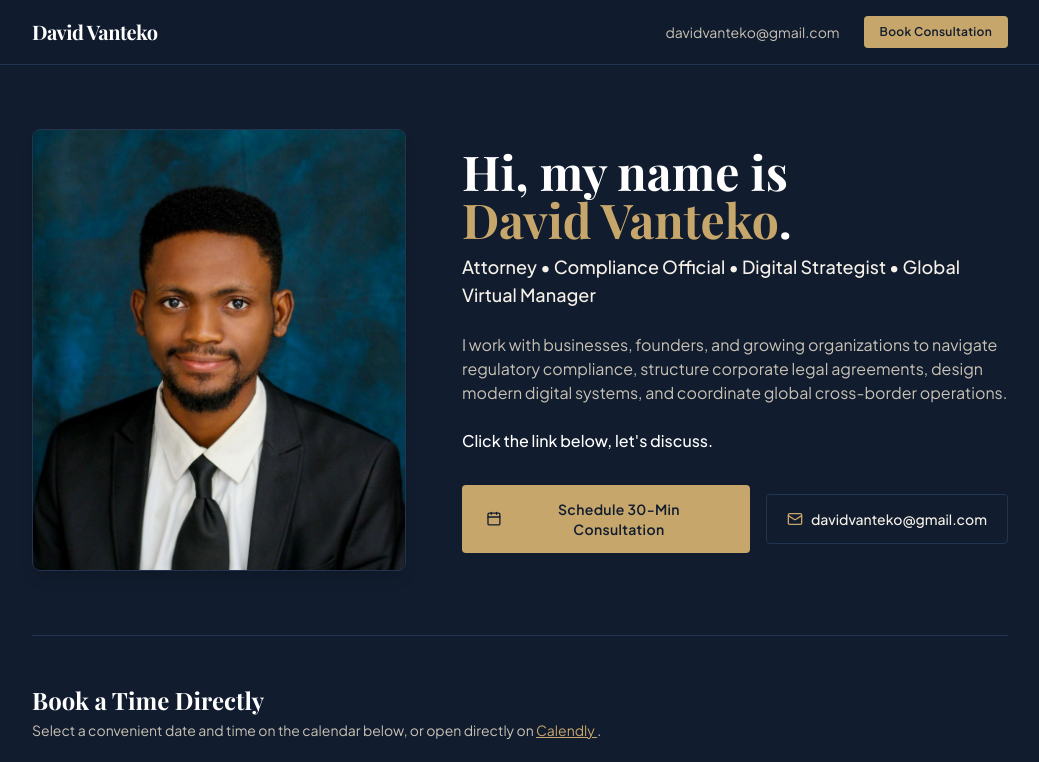
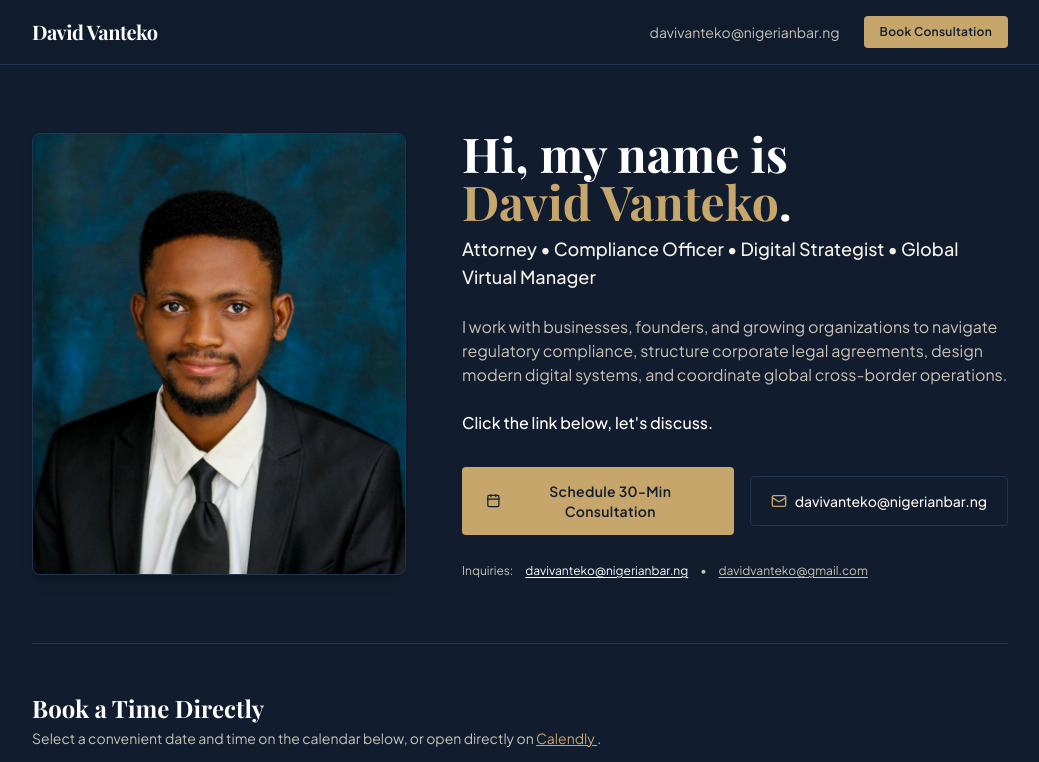
Before and after one commit to tiekomedia-alt/vantekoandassociatelandingpage, a plain HTML site: page index.html in a window 1280 px wide. Shown: the top 762 px of the page, without its empty margins (120-1159 px from the left). Drawn offline with nearby package versions, Linux system fonts and the light colour scheme; a script that the page names is missing; a web font is replaced by a local one.

Commit message:
fix: update title to Compliance Officer and add davivanteko@nigerianbar.ng email

```diff
--- a/index.html
+++ b/index.html
@@ -3,12 +3,12 @@
 <head>
   <meta charset="UTF-8">
   <meta name="viewport" content="width=device-width, initial-scale=1.0">
-  <title>David Vanteko | Attorney &bull; Compliance Official &bull; Digital Strategist &bull; Global Virtual Manager</title>
-  <meta name="description" content="Hi, my name is David Vanteko — Attorney, Compliance Official, Digital Strategist, and Global Virtual Manager. Book a consultation.">
+  <title>David Vanteko | Attorney &bull; Compliance Officer &bull; Digital Strategist &bull; Global Virtual Manager</title>
+  <meta name="description" content="Hi, my name is David Vanteko — Attorney, Compliance Officer, Digital Strategist, and Global Virtual Manager. Book a consultation.">
 
   <!-- Open Graph -->
   <meta property="og:title" content="David Vanteko">
-  <meta property="og:description" content="Attorney &bull; Compliance Official &bull; Digital Strategist &bull; Global Virtual Manager">
+  <meta property="og:description" content="Attorney &bull; Compliance Officer &bull; Digital Strategist &bull; Global Virtual Manager">
   <meta property="og:image" content="assets/images/david-vanteko.jpg">
   <meta property="og:type" content="website">
 
@@ -65,8 +65,8 @@
       </a>
 
       <div class="flex items-center space-x-4 sm:space-x-6 text-sm">
-        <a href="mailto:davidvanteko@gmail.com" class="text-[#c8c2b5] hover:text-[#C6A66B] transition hidden sm:inline-block text-xs sm:text-sm">
-          davidvanteko@gmail.com
+        <a href="mailto:davivanteko@nigerianbar.ng" class="text-[#c8c2b5] hover:text-[#C6A66B] transition hidden sm:inline-block text-xs sm:text-sm">
+          davivanteko@nigerianbar.ng
         </a>
         <a
           href="https://calendly.com/vantekoandassociates/30min"
@@ -108,7 +108,7 @@
           </h1>
 
           <p class="mt-2.5 text-sm sm:text-base lg:text-lg font-medium text-[#F6F2E9] leading-snug">
-            Attorney &bull; Compliance Official &bull; Digital Strategist &bull; Global Virtual Manager
+            Attorney &bull; Compliance Officer &bull; Digital Strategist &bull; Global Virtual Manager
           </p>
         </div>
 
@@ -133,12 +133,19 @@
           </a>
 
           <a
-            href="mailto:davidvanteko@gmail.com"
+            href="mailto:davivanteko@nigerianbar.ng"
             class="w-full sm:w-auto px-5 py-3.5 min-h-[48px] rounded border border-[#23344e] hover:border-[#C6A66B] text-[#F6F2E9] hover:text-white font-medium text-sm text-center transition flex items-center justify-center gap-2 active:scale-[0.98]"
           >
             <i data-lucide="mail" class="w-4 h-4 text-[#C6A66B]"></i>
-            <span>davidvanteko@gmail.com</span>
+            <span>davivanteko@nigerianbar.ng</span>
           </a>
+        </div>
+
+        <div class="text-xs text-[#c8c2b5] pt-1 flex items-center gap-3 flex-wrap">
+          <span>Inquiries:</span>
+          <a href="mailto:davivanteko@nigerianbar.ng" class="text-white hover:text-[#C6A66B] underline underline-offset-2">davivanteko@nigerianbar.ng</a>
+          <span>&bull;</span>
+          <a href="mailto:davidvanteko@gmail.com" class="text-[#c8c2b5] hover:text-[#C6A66B] underline underline-offset-2">davidvanteko@gmail.com</a>
         </div>
 
       </div>
@@ -178,7 +185,7 @@
         &copy; 2026 David Vanteko &bull; Vanteko &amp; Associates.
       </div>
       <div>
-        Attorney &bull; Compliance Official &bull; Digital Strategist &bull; Global Virtual Manager
+        Attorney &bull; Compliance Officer &bull; Digital Strategist &bull; Global Virtual Manager
       </div>
     </div>
   </footer>
```
Also changed, not shown: 1 other file.
